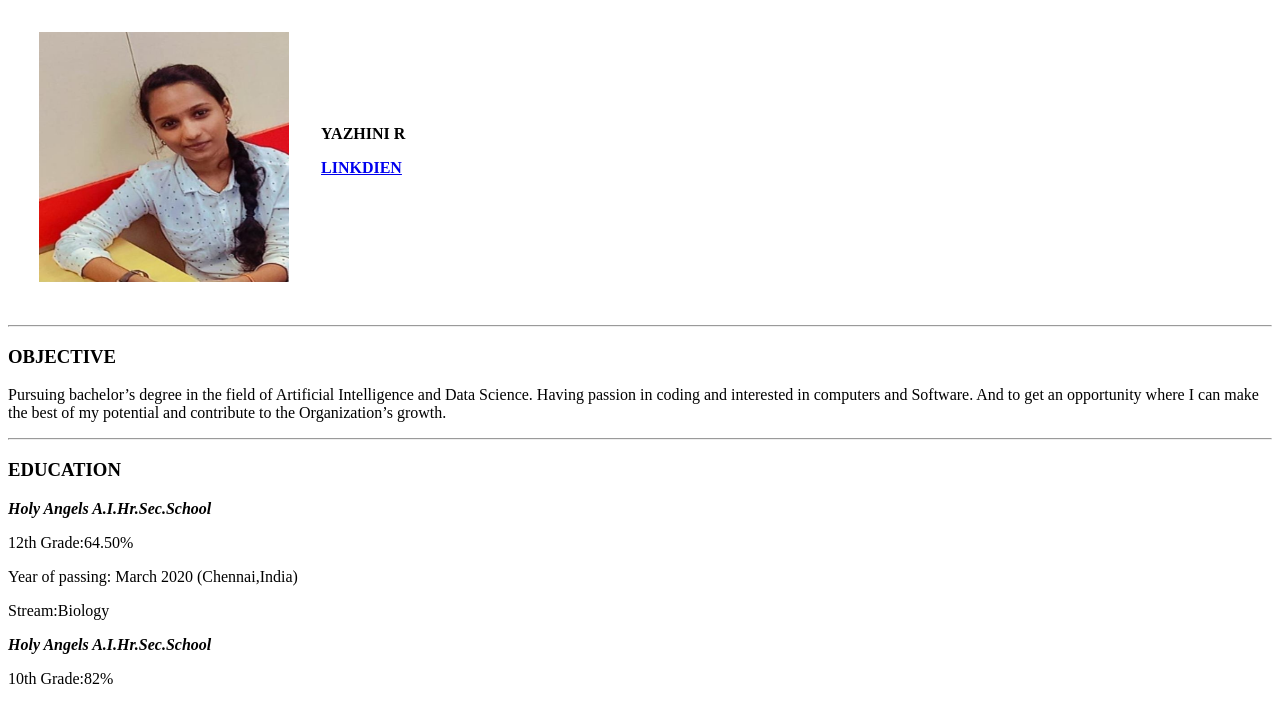
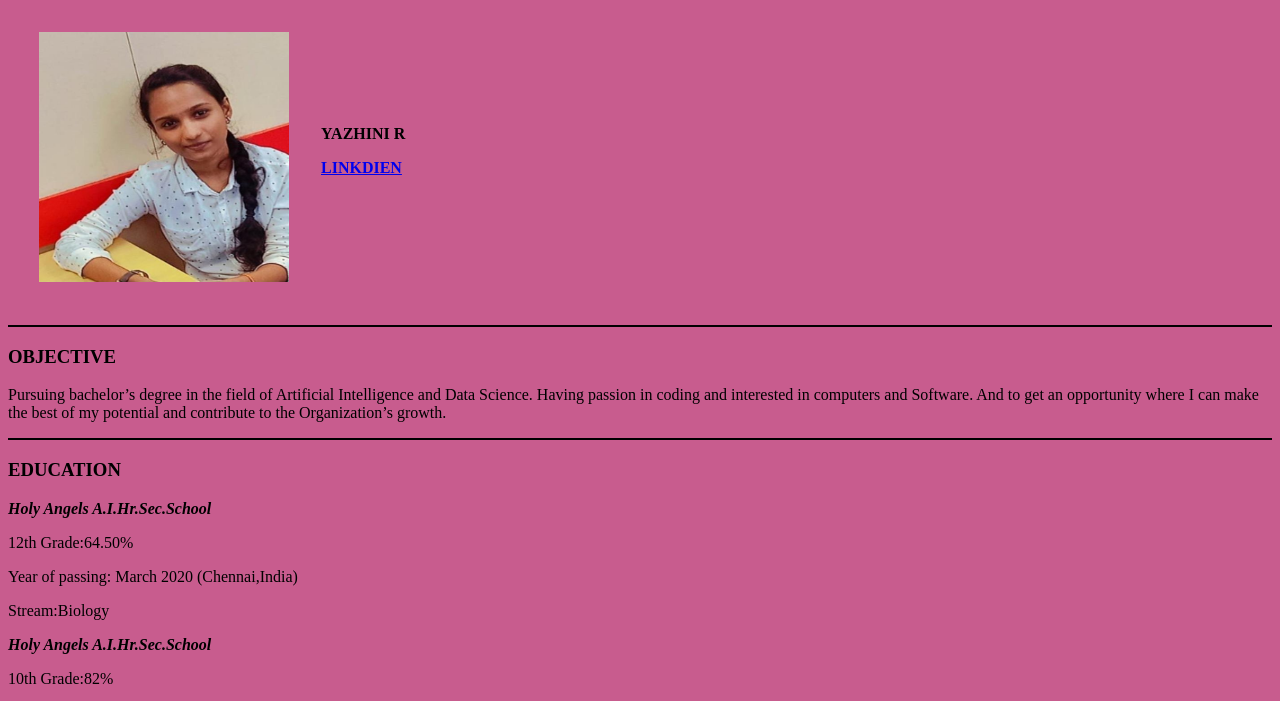
Before and after one commit to Yazhiniruthra/resume, a plain HTML site: page index.html in a window 1280 px wide. Shown: the part 79-780 px from the top of the page. Drawn offline with Linux system fonts and the light colour scheme.

Commit message:
Update index.html

```diff
--- a/index.html
+++ b/index.html
@@ -4,6 +4,18 @@
 <head>
     <meta charset="UTF-8">
     <title>Yazhini's Resume❤️</title>
+     <style>
+        body {
+            background-color: #C85C8E;
+        }
+
+        hr {
+            background-color: black;
+            border-style: none;
+            border-color: black;
+            height: 2px;
+        }
+    </style>
 </head>
 
 <body>
```
